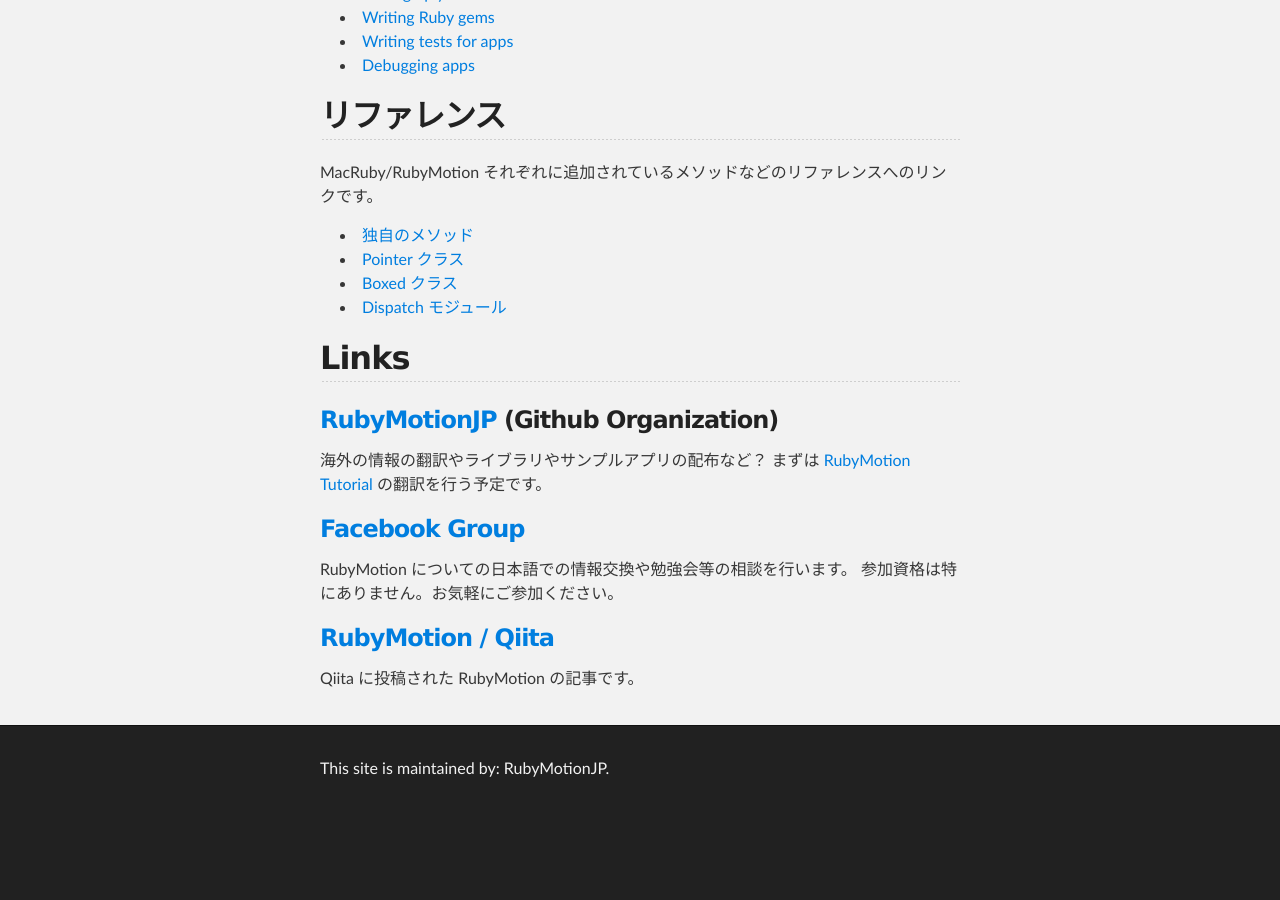
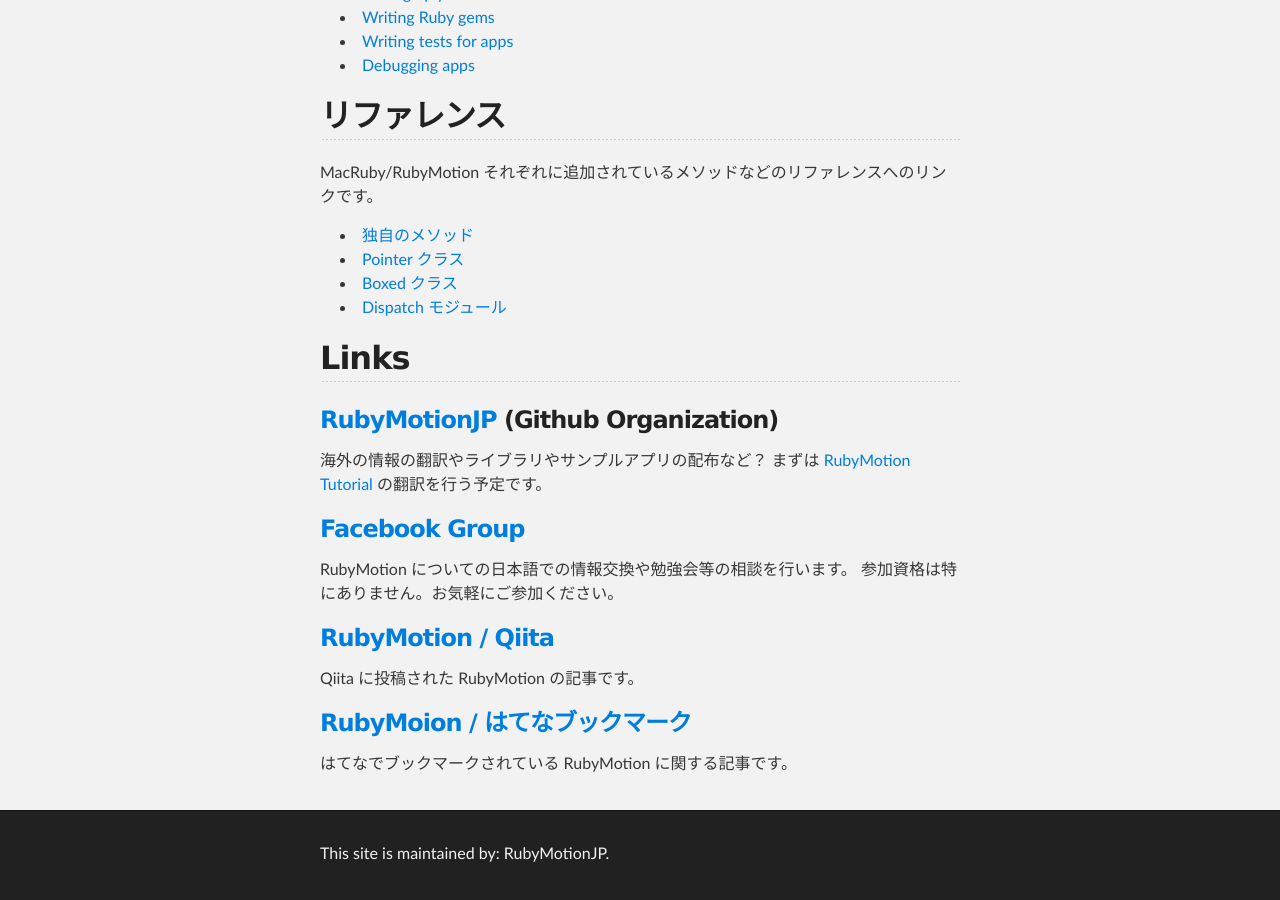
Before and after one commit to RubyMotionJP/rubymotionjp.github.com, a Jekyll site: the page built from index.md, in a window 1280 px wide and 900 px high, scrolled down 785 px. Built offline with Jekyll 4.4.1, drawn with Linux system fonts in a browser that asks for light colours; before the commit the page ends 1600 px from its top, so only the background shows below that.

Commit message:
add link to hatena bookmark

```diff
--- a/index.md
+++ b/index.md
@@ -54,3 +54,8 @@
 ### [RubyMotion / Qiita](http://qiita.com/tags/RubyMotion)
 
 Qiita に投稿された RubyMotion の記事です。
+
+
+### [RubyMoion / はてなブックマーク](http://b.hatena.ne.jp/search/tag?q=rubymotion&users=1)
+
+はてなでブックマークされている RubyMotion に関する記事です。
```
